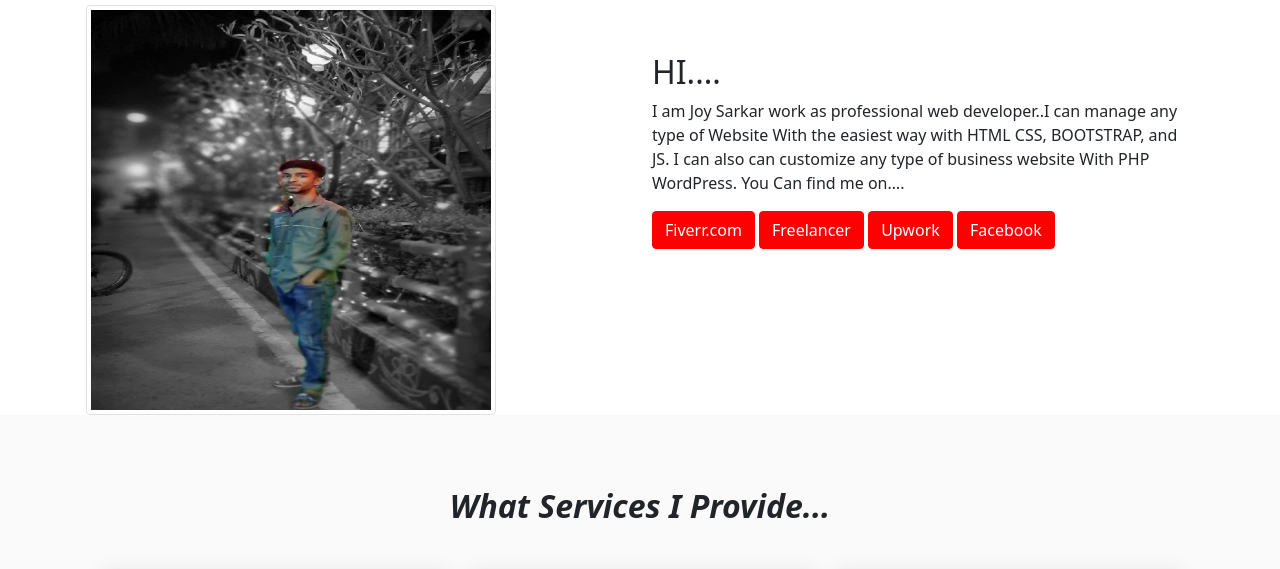
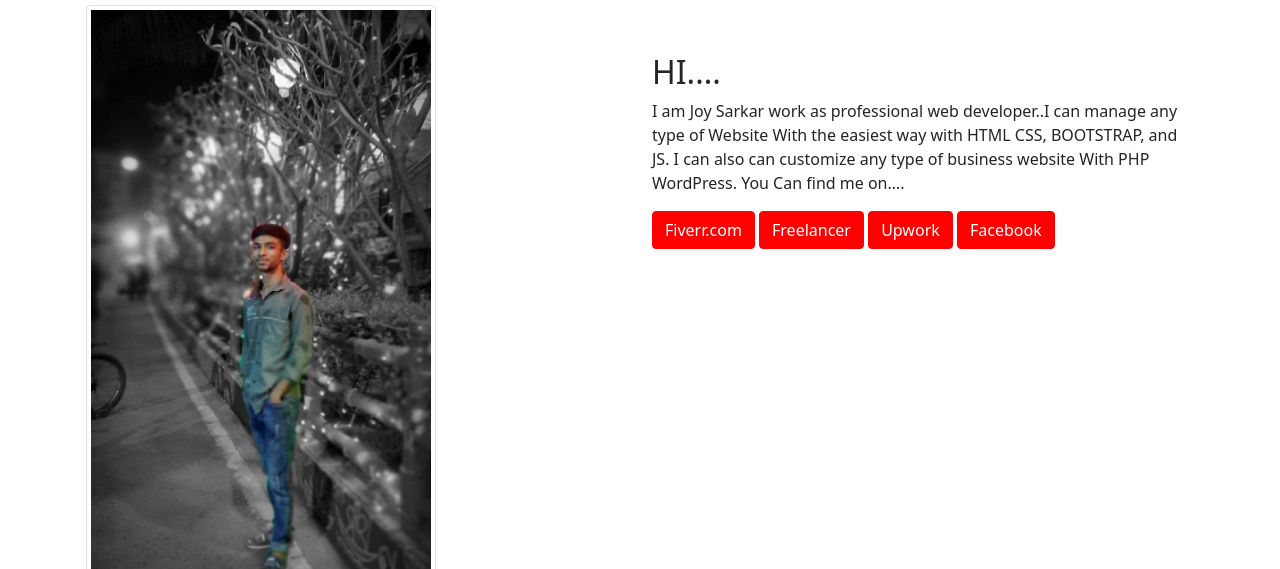
Before and after one commit to JoySarkarBappy/joysarkarPortfolio, a plain HTML site: page index.html in a window 1280 px wide. Shown: the part 731-1300 px from the top of the page. Drawn offline with nearby package versions, Linux system fonts and the light colour scheme; a web font is replaced by a local one.

Commit message:
Update style.css

```diff
--- a/style.css
+++ b/style.css
@@ -150,8 +150,8 @@ img {
   background: red;
 }
 .img-me {
-  width: 410px;
-  height: 410px;
+  width: 350px;
+  height: auto;
 }
 /*services-section*/
 .Servises-section {
@@ -200,7 +200,7 @@ img {
   z-index: 1;
   transition: 0.5s;
 }
-.icon a i:hover {
+.servises-about:hover .icon a i {
   color: white;
   background: red;
 }
```
